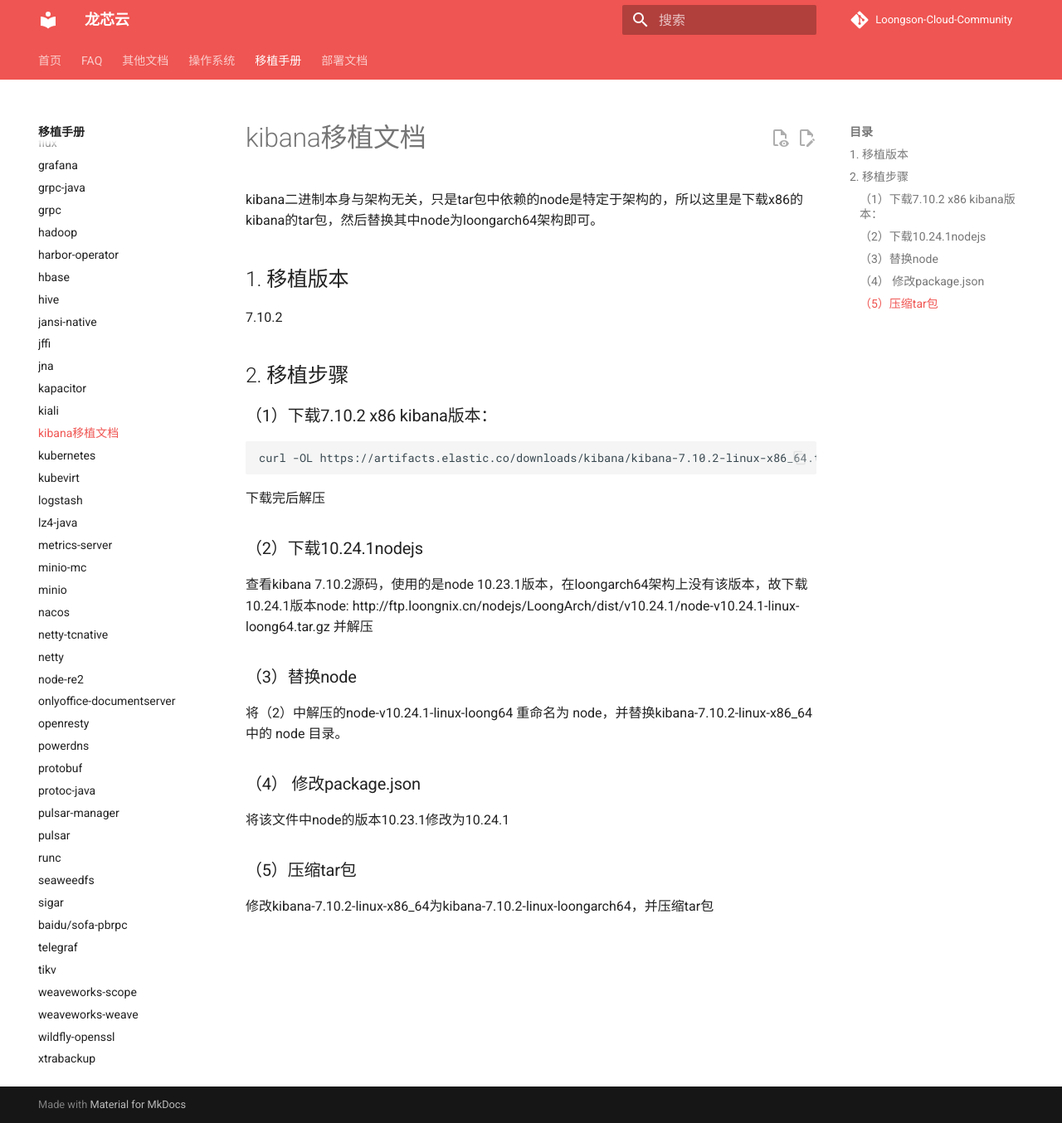
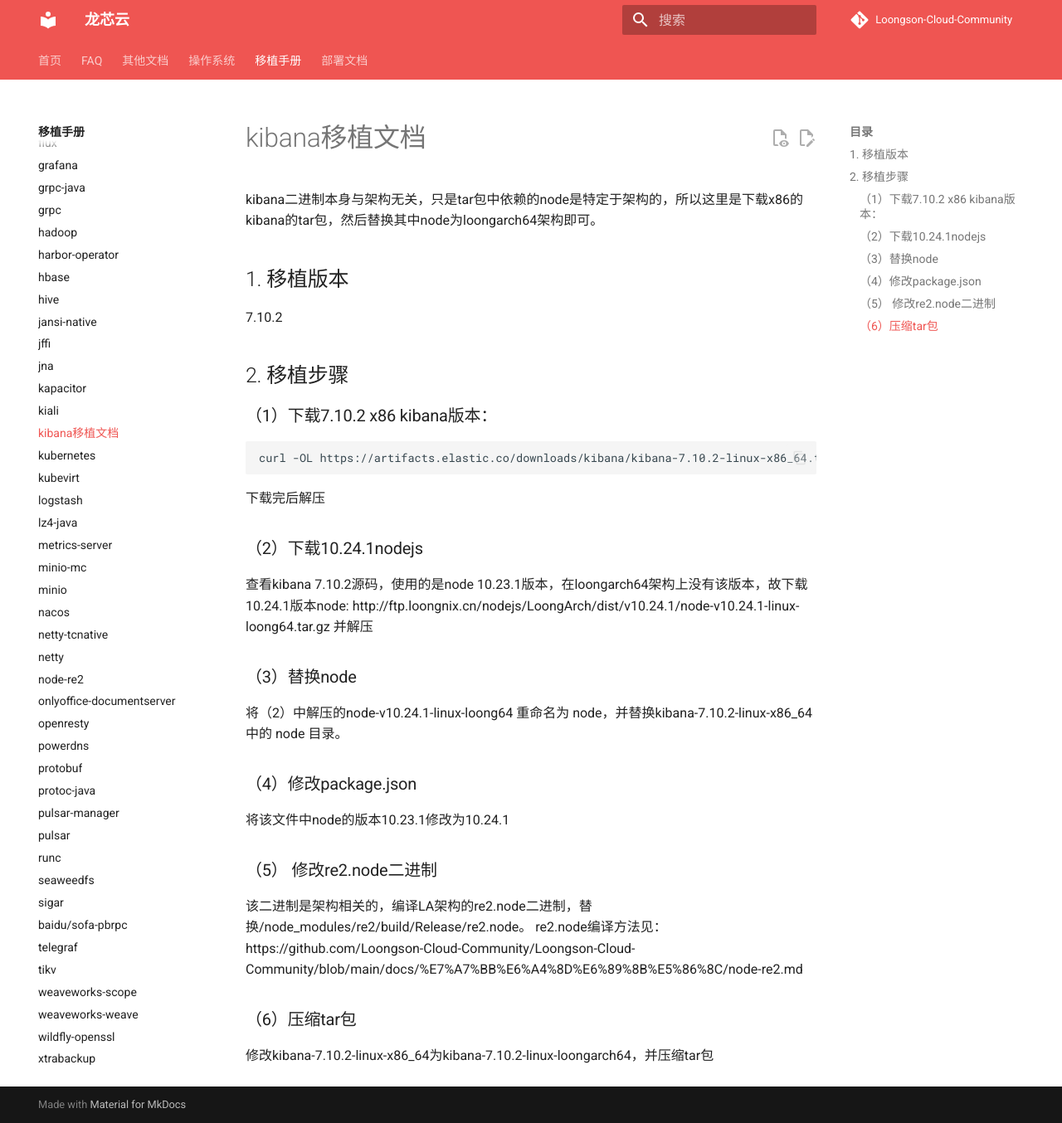
Before and after one commit to Loongson-Cloud-Community/Loongson-Cloud-Community, an MkDocs documentation site: the page built from docs/移植手册/kibana.md, in a window 1280 px wide and 1354 px high. Shown: the whole window at 83% size. Built offline with MkDocs 1.6.1 and Material for MkDocs 9.7.7, drawn with Linux system fonts in a browser that asks for light colours; comment, search, counter and statistics services are not loaded.

Commit message:
Update kibana.md

```diff
--- a/docs/移植手册/kibana.md
+++ b/docs/移植手册/kibana.md
@@ -15,7 +15,10 @@
 http://ftp.loongnix.cn/nodejs/LoongArch/dist/v10.24.1/node-v10.24.1-linux-loong64.tar.gz   并解压
 ### （3）替换node
 将（2）中解压的node-v10.24.1-linux-loong64 重命名为 node，并替换kibana-7.10.2-linux-x86_64 中的 node 目录。
-### （4） 修改package.json
+### （4）修改package.json
 将该文件中node的版本10.23.1修改为10.24.1
-### （5）压缩tar包
+### （5） 修改re2.node二进制
+该二进制是架构相关的，编译LA架构的re2.node二进制，替换/node_modules/re2/build/Release/re2.node。
+re2.node编译方法见：https://github.com/Loongson-Cloud-Community/Loongson-Cloud-Community/blob/main/docs/%E7%A7%BB%E6%A4%8D%E6%89%8B%E5%86%8C/node-re2.md
+### （6）压缩tar包
 修改kibana-7.10.2-linux-x86_64为kibana-7.10.2-linux-loongarch64，并压缩tar包
```
